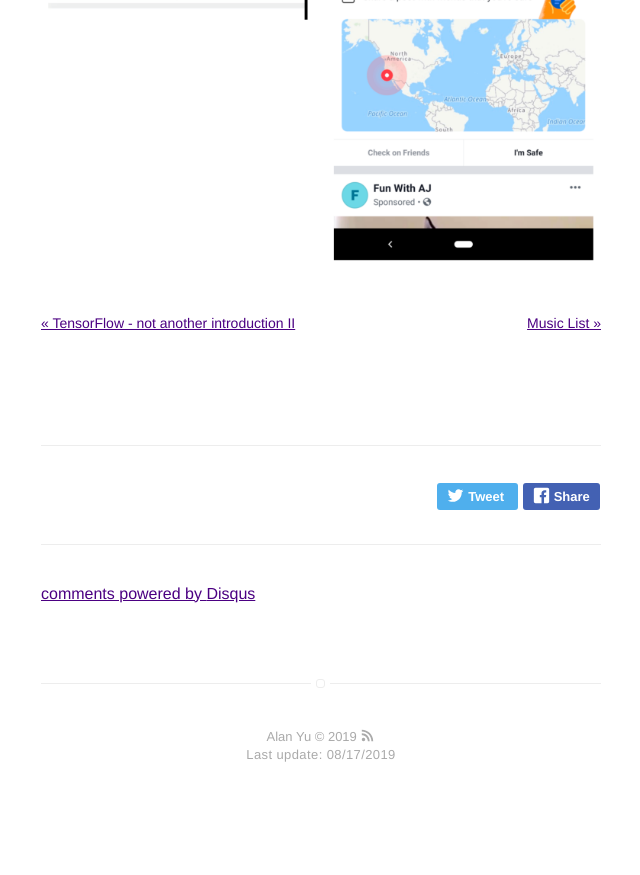
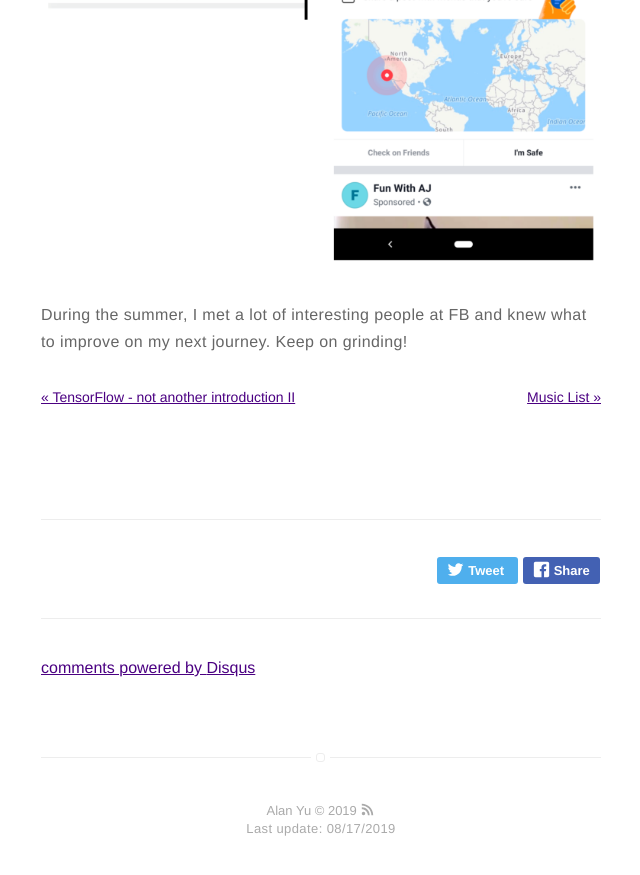
Before and after one commit to AlanFermat/AlanFermat.github.io, a Jekyll site: the page built from _posts/2019-08-15-FB-Intern-Experience.md, in a window 1280 px wide and 900 px high, scrolled down 3643 px. Shown: the top 875 px of the window, without its empty margins (319-959 px from the left). Built offline with Jekyll 4.4.1, drawn with Linux system fonts in a browser that asks for light colours; comment, search, counter and statistics services are not loaded; before the commit the page ends 4469 px from its top, so only the background shows below that.

Commit message:
update fb

```diff
--- a/_posts/2019-08-15-FB-Intern-Experience.md
+++ b/_posts/2019-08-15-FB-Intern-Experience.md
@@ -41,3 +41,5 @@ Aside from my two main projects, I also helped the team build the Volunteering Q
 I also built the new Mark Safe Quick Promotion that already exists in Facebook IOS/Android. I built the parity in FBLite to improve the user experience in the mark-safe flow (which is letting their friends know that they are safe by clicking “I’m Safe” button). The old(left) and new(right) design of the Mark Safe Quick Promotion are as below.
 
 <img src="https://github.com/AlanFermat/AlanFermat.github.io/blob/master/assets/images/fb5.png?raw=true">
+
+During the summer, I met a lot of interesting people at FB and knew what to improve on my next journey. Keep on grinding!
```
Also changed, not shown: 2 other files.
